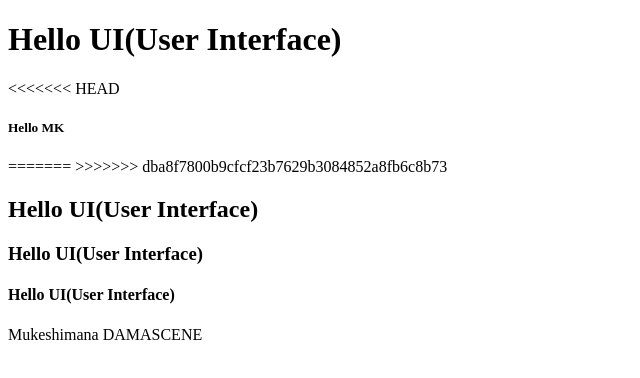
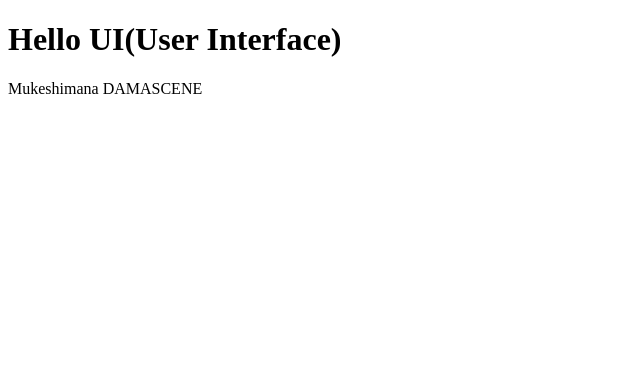
Before and after one commit to DAMASCENE-Muke/MK-UI.github.io, a plain HTML site: page index.html in a window 1280 px wide. Shown: the whole page, without its empty margins (0-640 px from the left). Drawn offline with Linux system fonts and the light colour scheme.

Commit message:
Update index.html

```diff
--- a/index.html
+++ b/index.html
@@ -10,19 +10,6 @@
 </head>
 <body>
 <h1>Hello UI(User Interface)</h1>
-<<<<<<< HEAD
-
-<h5>Hello MK</h5>
-=======
-
->>>>>>> dba8f7800b9cfcf23b7629b3084852a8fb6c8b73
-
-
-<h2>Hello UI(User Interface)</h2>
-<h3>Hello UI(User Interface)</h3>
-<h4>Hello UI(User Interface)</h4>
-
-
 
 <p>Mukeshimana DAMASCENE</p>
 
```
